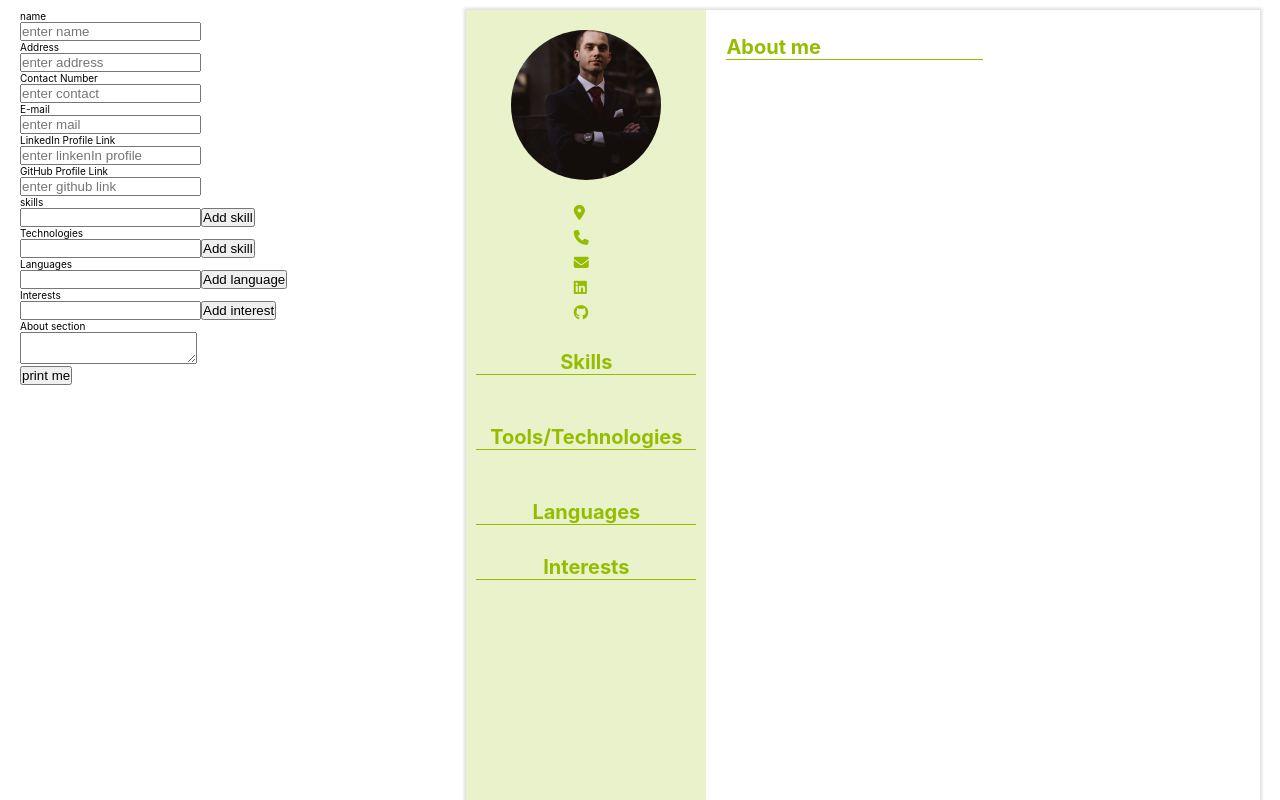
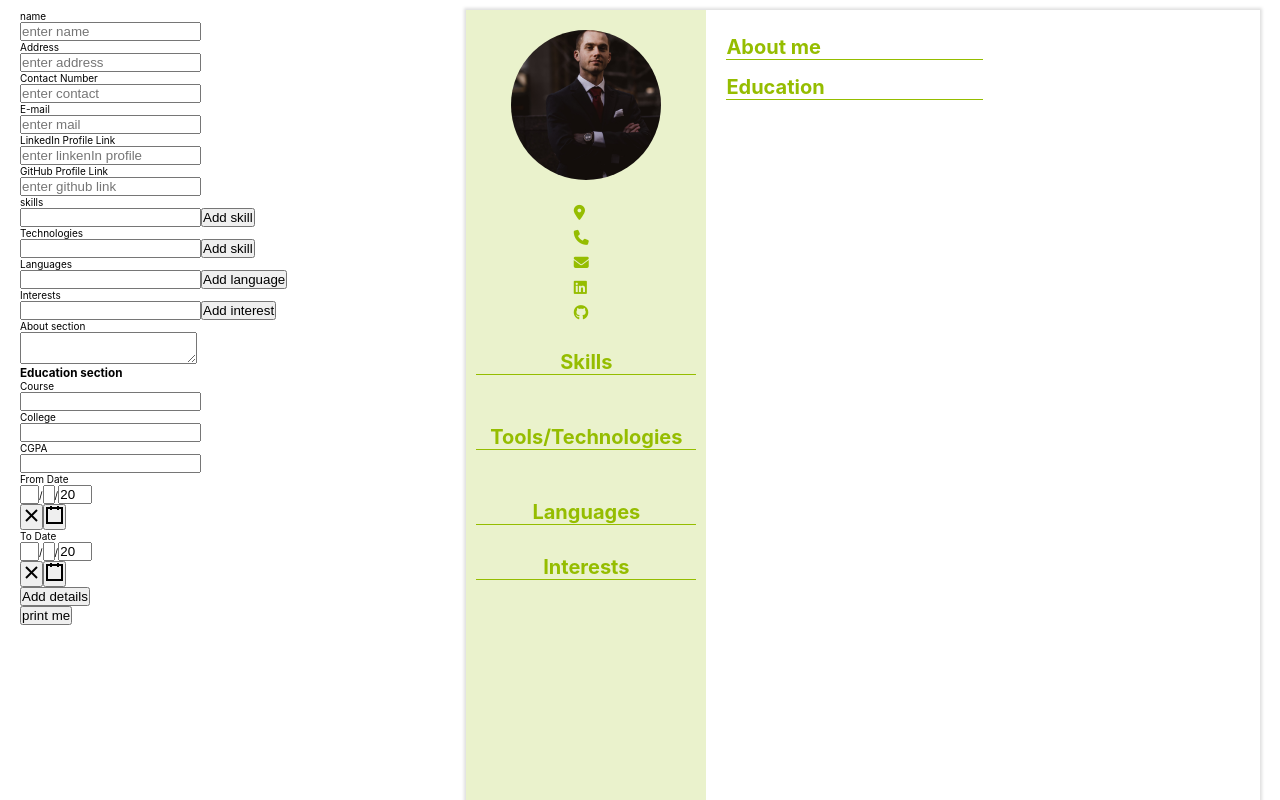
Before and after one commit to dineshveguru/resume-builder-remastered, a React (Create React App) app: page / in a window 1280 px wide. Shown: the top 800 px of the page. Built offline with nearby package versions, Linux system fonts and the light colour scheme.

Commit message:
completed upto education section

```diff
--- a/package.json
+++ b/package.json
@@ -7,6 +7,7 @@
     "@testing-library/react": "^13.4.0",
     "@testing-library/user-event": "^13.5.0",
     "react": "^18.2.0",
+    "react-date-picker": "^9.0.0",
     "react-dom": "^18.2.0",
     "react-scripts": "5.0.1",
     "react-to-print": "^2.14.7",
--- a/src/App.js
+++ b/src/App.js
@@ -13,6 +13,14 @@ function App() {
     linkedinProfile: "",
     githubLink: "",
   });
+  const [educationDetails, setEducationDetails] = React.useState({
+    course: "",
+    college: "",
+    from: new Date(),
+    to: new Date(),
+    cgpa: "",
+  });
+  const [educationSet, setEduactionSet] = React.useState([]);
   const [skill, setSkill] = React.useState("");
   const [skillSet, setSkillSet] = React.useState([]);
   const [tech, setTech] = React.useState("");
@@ -22,6 +30,45 @@ function App() {
   const [interest, setInterest] = React.useState("");
   const [interestSet, setInterestSet] = React.useState([]);
   const [about, setAbout] = React.useState("");
+
+  function changeEducationSet() {
+    if (educationDetails.college && educationDetails.course) {
+      let newDetail = {
+        id: educationSet.length + 1,
+        educationDetail: educationDetails,
+      };
+      setEduactionSet([...educationSet, newDetail]);
+      setEducationDetails({
+        course: "",
+        college: "",
+        from: new Date(),
+        to: new Date(),
+        cgpa: "",
+      });
+    }
+    console.log(educationSet);
+  }
+
+  function deleteEducationDetail(id) {
+    let newSet = educationSet.filter((detail) => detail.id !== id);
+    setEduactionSet(newSet);
+  }
+
+  function changeEdcationDetail(e) {
+    const { name, value } = e.target;
+    setEducationDetails((prevData) => ({
+      ...prevData,
+      [name]: value,
+    }));
+  }
+
+  const educationHandlers = {
+    educationDetails: educationDetails,
+    educationSet: educationSet,
+    changeEducationSet: changeEducationSet,
+    deleteEducationDetail: deleteEducationDetail,
+    changeEdcationDetail: changeEdcationDetail,
+  };
 
   function changeSkillSet(e) {
     if (skill) {
@@ -132,6 +179,7 @@ function App() {
           languageHandlers={languageHandlers}
           interestHandlers={interestHandlers}
           aboutHandlers={aboutHandlers}
+          educationHandlers={educationHandlers}
         />
         <button onClick={handlePrint}>print me</button>
       </div>
@@ -144,6 +192,7 @@ function App() {
           languageSet={languageSet}
           interestSet={interestSet}
           about={about}
+          educationSet={educationSet}
         />
       </div>
     </div>
--- a/src/components/Form.js
+++ b/src/components/Form.js
@@ -3,8 +3,14 @@ import InterestComponent from "./LeftComponents/InterestComponent";
 import LanguageComponent from "./LeftComponents/LanguageComponent";
 import SkillComponent from "./LeftComponents/SkillComponent";
 import TechComponent from "./LeftComponents/TechComponent";
+import DatePicker from "react-date-picker";
+import EducationComponent from "./RightComponents/EducationComponent";
 
 function Form(props) {
+  const [to, setTo] = React.useState(new Date());
+  const [from, setFrom] = React.useState(new Date());
+  props.educationHandlers.educationDetails.from = from;
+  props.educationHandlers.educationDetails.to = to;
   const skills = props.skillSet.map((skill) => (
     <SkillComponent skill={skill} deleteSkill={props.deleteSkill} />
   ));
@@ -103,6 +109,41 @@ function Form(props) {
       {interests}
       <p>About section</p>
       <textarea onChange={props.aboutHandlers.changeAbout} />
+      <h3>Education section</h3>
+      <p>Course</p>
+      <input
+        name="course"
+        type="text"
+        value={props.educationHandlers.educationDetails.course}
+        onChange={props.educationHandlers.changeEdcationDetail}
+      />
+      <p>College</p>
+      <input
+        type="text"
+        name="college"
+        value={props.educationHandlers.educationDetails.college}
+        onChange={props.educationHandlers.changeEdcationDetail}
+      />
+      <p>CGPA</p>
+      <input
+        name="cgpa"
+        type="text"
+        value={props.educationHandlers.educationDetails.cgpa}
+        onChange={props.educationHandlers.changeEdcationDetail}
+      />
+      <p>From Date</p>
+      <DatePicker onChange={(date) => setFrom(date)} value={from} name="from" />
+      <p>To Date</p>
+      <DatePicker onChange={(date) => setTo(date)} value={to} name="to" />
+      <button onClick={props.educationHandlers.changeEducationSet}>
+        Add details
+      </button>
+      {props.educationHandlers.educationSet.map((item) => (
+        <EducationComponent
+          props={item}
+          delete={props.educationHandlers.deleteEducationDetail}
+        />
+      ))}
     </div>
   );
 }
--- a/src/components/Resume.js
+++ b/src/components/Resume.js
@@ -13,7 +13,7 @@ function Resume(props) {
           languageSet={props.languageSet}
           interestSet={props.interestSet}
         />
-        <RightComponent about={props.about} />
+        <RightComponent about={props.about} educationSet={props.educationSet} />
       </div>
     </div>
   );
--- /dev/null
+++ b/src/components/RightComponents/Education.js
@@ -0,0 +1,24 @@
+import "../../styles/rightComponent.css";
+import EducationTag from "./EducationTag";
+
+function Education(props) {
+  return (
+    <div className="education--section">
+      <div className="heading--container">
+        <h1>Education</h1>
+      </div>
+      {props.educationSet.map((item) => (
+        <div>
+          <EducationTag
+            detail={item.educationDetail}
+            id={item.id}
+            educationSet={props.educationSet}
+          />
+          <hr />
+        </div>
+      ))}
+    </div>
+  );
+}
+
+export default Education;
--- /dev/null
+++ b/src/components/RightComponents/EducationComponent.js
@@ -0,0 +1,19 @@
+function EducationComponent(props) {
+  return (
+    <div>
+      <p>{props.props.educationDetail.college}</p>
+      <p>{props.props.educationDetail.course}</p>
+      <p>{props.props.educationDetail.from.toString()}</p>
+      <p>{props.props.educationDetail.to.toString()}</p>
+      <p>{props.props.educationDetail.cgpa}</p>
+      <i
+        class="fa-solid fa-xmark"
+        onClick={() => {
+          props.delete(props.props.id);
+        }}
+      ></i>
+    </div>
+  );
+}
+
+export default EducationComponent;
--- /dev/null
+++ b/src/components/RightComponents/EducationTag.js
@@ -0,0 +1,23 @@
+import "../../styles/rightComponent.css";
+
+function EducationTag(props) {
+  return (
+    <div className="education-tag--container">
+      <div className={`education--tag`}>
+        <div>
+          <p className="college-section">{props.detail.college}</p>
+          <p>{props.detail.course}</p>
+        </div>
+        <div>
+          <p>
+            {props.detail.from.toString().substring(4, 15)} -{" "}
+            {props.detail.to.toString().substring(4, 15)}
+          </p>
+          <p className="cgpa-section">CGPA: {props.detail.cgpa}</p>
+        </div>
+      </div>
+    </div>
+  );
+}
+
+export default EducationTag;
--- a/src/components/RightComponents/RightComponent.js
+++ b/src/components/RightComponents/RightComponent.js
@@ -1,10 +1,12 @@
 import About from "./About";
 import "../../styles/rightComponent.css";
+import Education from "./Education";
 
 function RightComponent(props) {
   return (
     <div className="right--container">
       <About about={props.about} />
+      <Education educationSet={props.educationSet} />
     </div>
   );
 }
--- a/src/styles/rightComponent.css
+++ b/src/styles/rightComponent.css
@@ -3,8 +3,9 @@
     width: 70%;
 }
 
-.about--section h1{
+.right--container h1{
     color: #95bd00;
+
 }
 
 .heading--container{
@@ -17,3 +18,35 @@
     font-size: 1.5rem;
     margin-top: 1rem;
 }
+
+.education--section{
+    margin-top: 1.5rem;
+}
+
+.education--section hr{
+    border: 0;
+    border-bottom: 1.5px solid rgba(149, 189, 0, 0.5);
+}
+
+.education--tag{
+    display: flex;
+    width: 100%;
+    justify-content: space-between;
+    font-size: 1.2rem;
+    margin: 1rem 1rem;
+    font-weight: 500;
+}
+
+.education-tag--container{
+    display: flex;
+}
+
+.cgpa-section{
+    font-weight: 700;
+    font-size: 1.5rem;
+    color: #95bd00;
+}
+
+.college-section{
+    font-weight: 700;
+}
```
Also changed, not shown: 1 other file (tests, documents, lock files or other folders).
